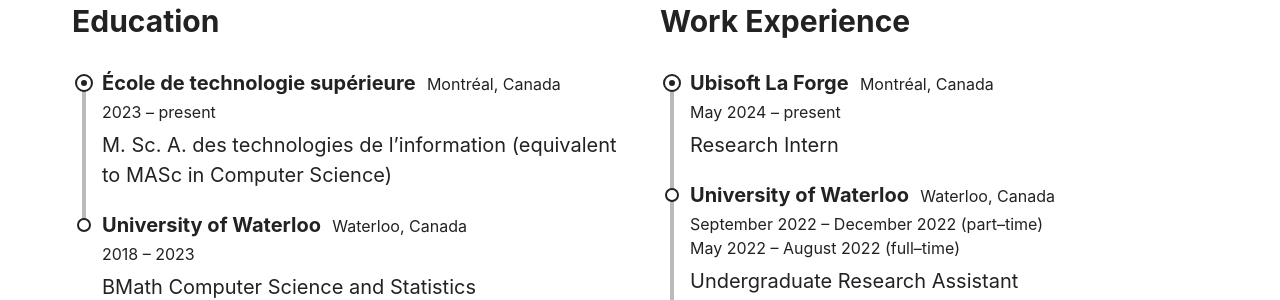
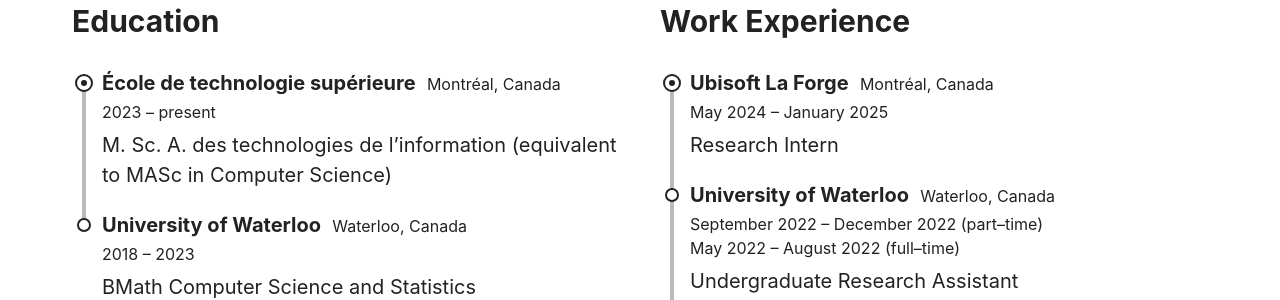
Before and after one commit to tyxchen/tyxchen.github.io, a Jekyll site: the page built from index.md, in a window 1280 px wide. Shown: the part 695-995 px from the top of the page. Built offline with Jekyll 4.4.1, drawn with Linux system fonts in a browser that asks for light colours; some web fonts are replaced.

Commit message:
Update index.md

```diff
--- a/index.md
+++ b/index.md
@@ -13,7 +13,7 @@
 employment:
   - organization: Ubisoft La Forge
     location: Montréal, Canada
-    date: May 2024 - present
+    date: May 2024 - January 2025
     description: Research Intern
   - organization: University of Waterloo
     location: Waterloo, Canada
```
